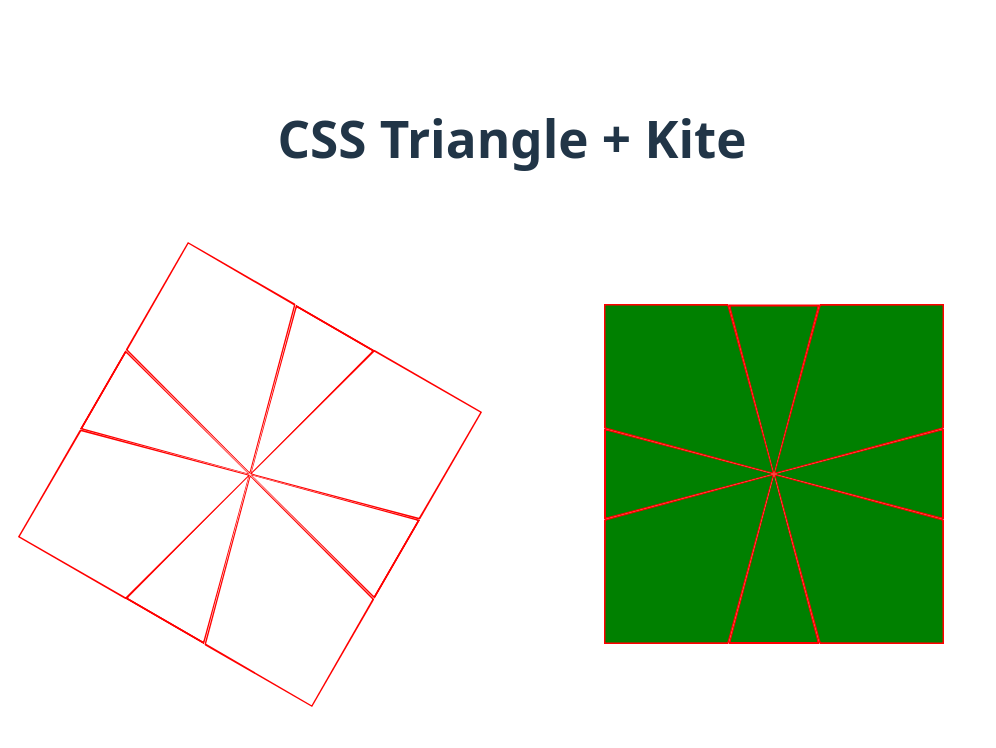
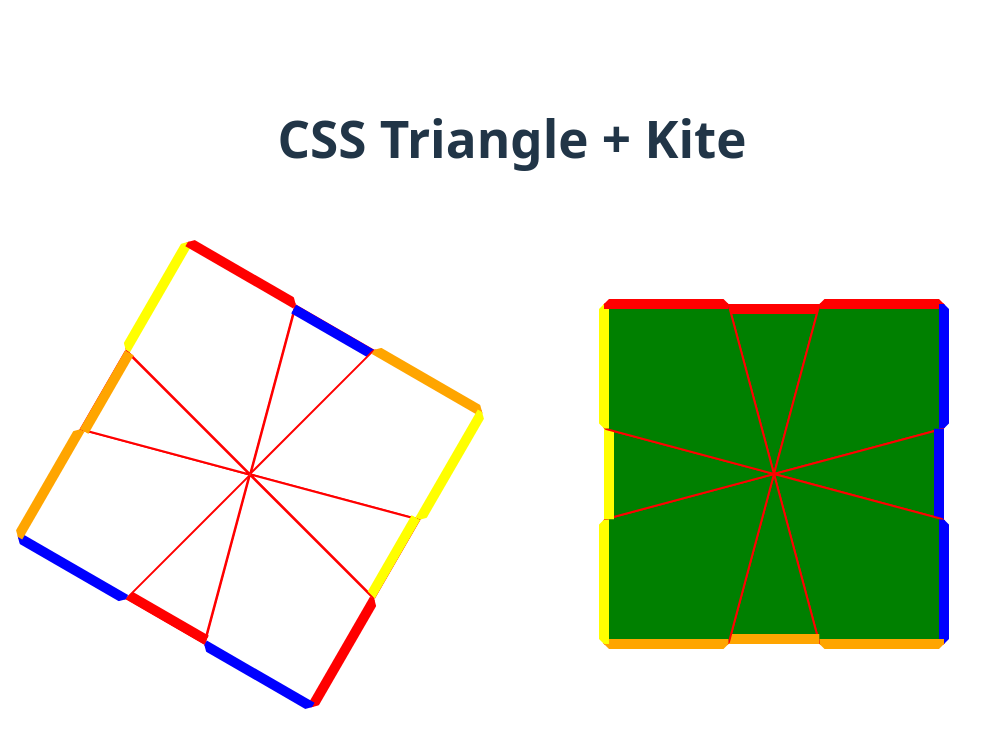
Before and after one commit to ssung1/square1-react, a React (Vite) app: page / in a window 1280 px wide. Shown: the top 748 px of the page, without its empty margins (0-996 px from the left). Built offline with nearby package versions, Linux system fonts and the light colour scheme.

Commit message:
Colorized the side edges (and made thicker)

```diff
--- a/src/components/App.css
+++ b/src/components/App.css
@@ -25,22 +25,20 @@
 }
 
 .triangle {
-  position: relative;
-  background: #000;
+  display: block;
   transform-origin: center;
-  clip-path: polygon(0 0, 100% 0, 50% 100%);
 }
 
 .triangle-fill {
   position: absolute;
   inset: 2px;
+  inset-block-start: 10px;
   background: #646cff;
   clip-path: inherit;
 }
 
 .kite {
-  position: relative;
-  background: #000;
+  display: block;
   transform-origin: center;
 }
 
--- a/src/components/FaceVisual.jsx
+++ b/src/components/FaceVisual.jsx
@@ -2,6 +2,8 @@ import { memo, useMemo } from 'react'
 import { normalizeDegrees } from '../angle';
 
 const degToRad = (degrees) => (degrees * Math.PI) / 180
+const BORDER_THICKNESS = 2
+const SHORT_EDGE_MULTIPLIER = 5
 
 const rotatePoint = (point, radians) => ({
   x: point.x * Math.cos(radians) - point.y * Math.sin(radians),
@@ -55,6 +57,11 @@ const getKiteGeometry = (longSideLength) => {
   const width = maxX - minX
   const height = maxY - minY
 
+  const normalizedPoints = screenPoints.map((point) => ({
+    x: point.x - minX,
+    y: point.y - minY,
+  }))
+
   const clipPath = `polygon(${screenPoints
     .map((point) => {
       const xPercent = ((point.x - minX) / width) * 100
@@ -63,11 +70,30 @@ const getKiteGeometry = (longSideLength) => {
     })
     .join(', ')})`
 
+  const edgeData = normalizedPoints.map((point, index) => {
+    const nextPoint = normalizedPoints[(index + 1) % normalizedPoints.length]
+    const dx = nextPoint.x - point.x
+    const dy = nextPoint.y - point.y
+
+    return {
+      start: point,
+      end: nextPoint,
+      length: Math.hypot(dx, dy),
+      midpointX: (point.x + nextPoint.x) / 2,
+    }
+  })
+
+  const sortedEdgesByLength = [...edgeData].sort((a, b) => a.length - b.length)
+  const shortEdges = sortedEdgesByLength.slice(0, 2).sort((a, b) => a.midpointX - b.midpointX)
+
   return {
     clipPath,
     width,
     height,
     aspectRatio: `${width} / ${height}`,
+    svgPoints: normalizedPoints.map((point) => `${point.x},${point.y}`).join(' '),
+    leftShortEdge: shortEdges[0],
+    rightShortEdge: shortEdges[1],
     inwardOffset: {
       x: screenPoints[0].x - (minX + width / 2),
       y: screenPoints[0].y - (minY + height / 2),
@@ -89,22 +115,37 @@ function Triangle({
   sideLength = 176,
   color = '#646cff',
   borderColor = '#000',
+  sideColor1 = borderColor,
 }) {
   const { width, height } = getTriangleDimensionsFromSide(sideLength)
+  const borderThickness = BORDER_THICKNESS
+  const shortEdgeThickness = BORDER_THICKNESS * SHORT_EDGE_MULTIPLIER
 
   return (
-    <div
+    <svg
       className="triangle"
-      style={{
-        width: `${width}px`,
-        height: `${height}px`,
-        transform: `rotate(${rotation}deg)`,
-        background: borderColor,
-      }}
+      width={width}
+      height={height}
+      viewBox={`0 0 ${width} ${height}`}
+      style={{ transform: `rotate(${rotation}deg)` }}
       aria-label="triangle shape"
     >
-      <div className="triangle-fill" style={{ background: color }} />
-    </div>
+      <polygon
+        points={`0,0 ${width},0 ${width / 2},${height}`}
+        fill={color}
+        stroke={borderColor}
+        strokeWidth={borderThickness}
+      />
+      <line
+        x1="0"
+        y1={shortEdgeThickness / 2}
+        x2={width}
+        y2={shortEdgeThickness / 2}
+        stroke={sideColor1}
+        strokeWidth={shortEdgeThickness}
+        strokeLinecap="butt"
+      />
+    </svg>
   )
 }
 
@@ -113,30 +154,47 @@ function Kite({
   longSideLength = 176,
   color = '#61dafb',
   borderColor = '#000',
+  sideColor1 = borderColor,
+  sideColor2 = borderColor,
 }) {
   const kiteGeometry = getKiteGeometry(longSideLength)
+  const borderThickness = BORDER_THICKNESS
+  const shortEdgeThickness = BORDER_THICKNESS * SHORT_EDGE_MULTIPLIER
 
   return (
-    <div
+    <svg
       className="kite"
+      width={kiteGeometry.width}
+      height={kiteGeometry.height}
+      viewBox={`0 0 ${kiteGeometry.width} ${kiteGeometry.height}`}
       style={{
-        width: `${kiteGeometry.width}px`,
-        height: `${kiteGeometry.height}px`,
         transform: `rotate(${rotation}deg)`,
-        background: borderColor,
-        clipPath: kiteGeometry.clipPath,
-        aspectRatio: kiteGeometry.aspectRatio,
       }}
       aria-label="kite shape"
     >
-      <div
-        className="kite-fill"
-        style={{
-          clipPath: kiteGeometry.clipPath,
-          background: color,
-        }}
+      <polygon
+        points={kiteGeometry.svgPoints}
+        fill={color}
+        stroke={borderColor}
+        strokeWidth={borderThickness}
       />
-    </div>
+      <line
+        x1={kiteGeometry.leftShortEdge.start.x}
+        y1={kiteGeometry.leftShortEdge.start.y}
+        x2={kiteGeometry.leftShortEdge.end.x}
+        y2={kiteGeometry.leftShortEdge.end.y}
+        stroke={sideColor1}
+        strokeWidth={shortEdgeThickness}
+      />
+      <line
+        x1={kiteGeometry.rightShortEdge.start.x}
+        y1={kiteGeometry.rightShortEdge.start.y}
+        x2={kiteGeometry.rightShortEdge.end.x}
+        y2={kiteGeometry.rightShortEdge.end.y}
+        stroke={sideColor2}
+        strokeWidth={shortEdgeThickness}
+      />
+    </svg>
   )
 }
 
@@ -178,6 +236,7 @@ function arrangeFace(
           sideLength={triangleSideLength}
           color={color}
           borderColor={borderColor}
+          sideColor1={item.sideColor1}
         />
       )
     }
@@ -189,6 +248,8 @@ function arrangeFace(
           longSideLength={kiteLongSideLength}
           color={color}
           borderColor={borderColor}
+          sideColor1={item.sideColor1}
+          sideColor2={item.sideColor2}
         />
       )
     }
--- a/src/search.js
+++ b/src/search.js
@@ -49,6 +49,8 @@ function convertToDisplayableShapes(face) {
     shape: block.shape.shape,
     angle: block.angle,
     color: block.faceColor.color,
+    sideColor1: block.sideColor1.color,
+    sideColor2: block.sideColor2.color,
   }));
 }
 
```
